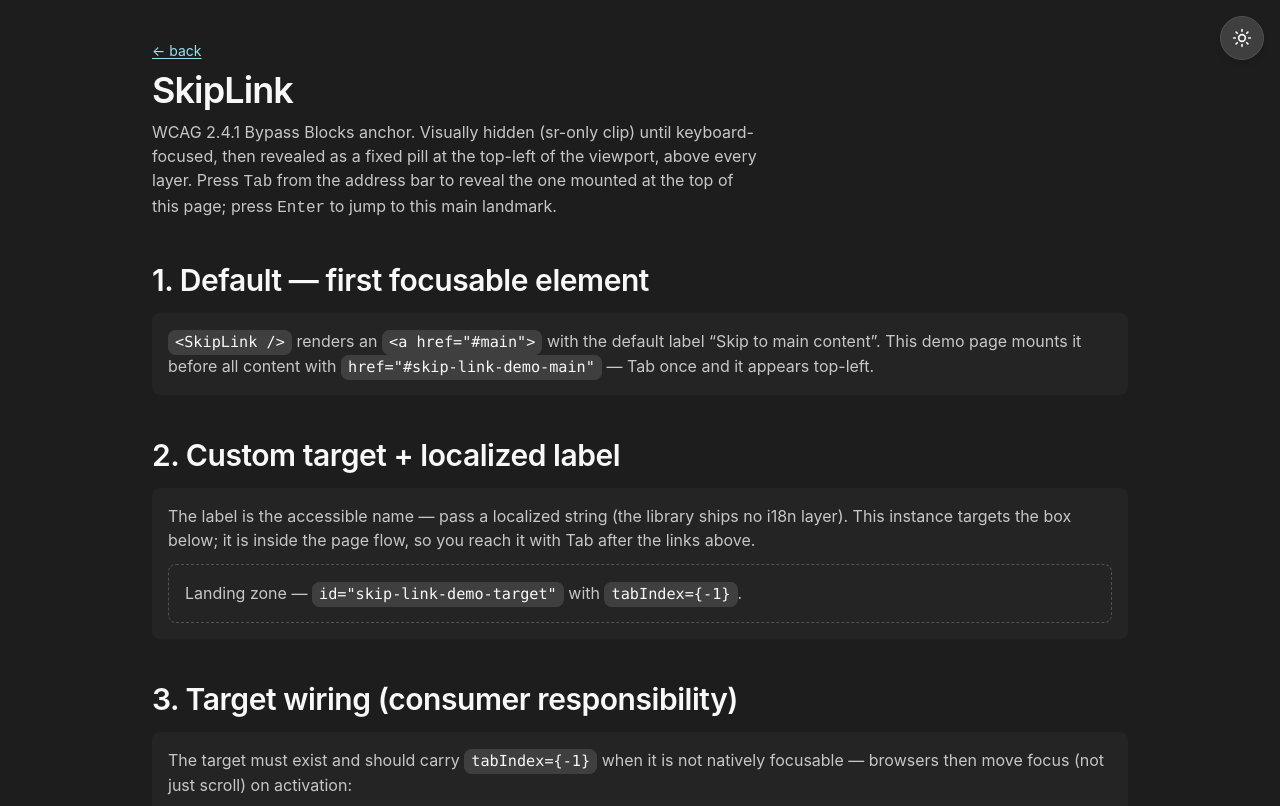
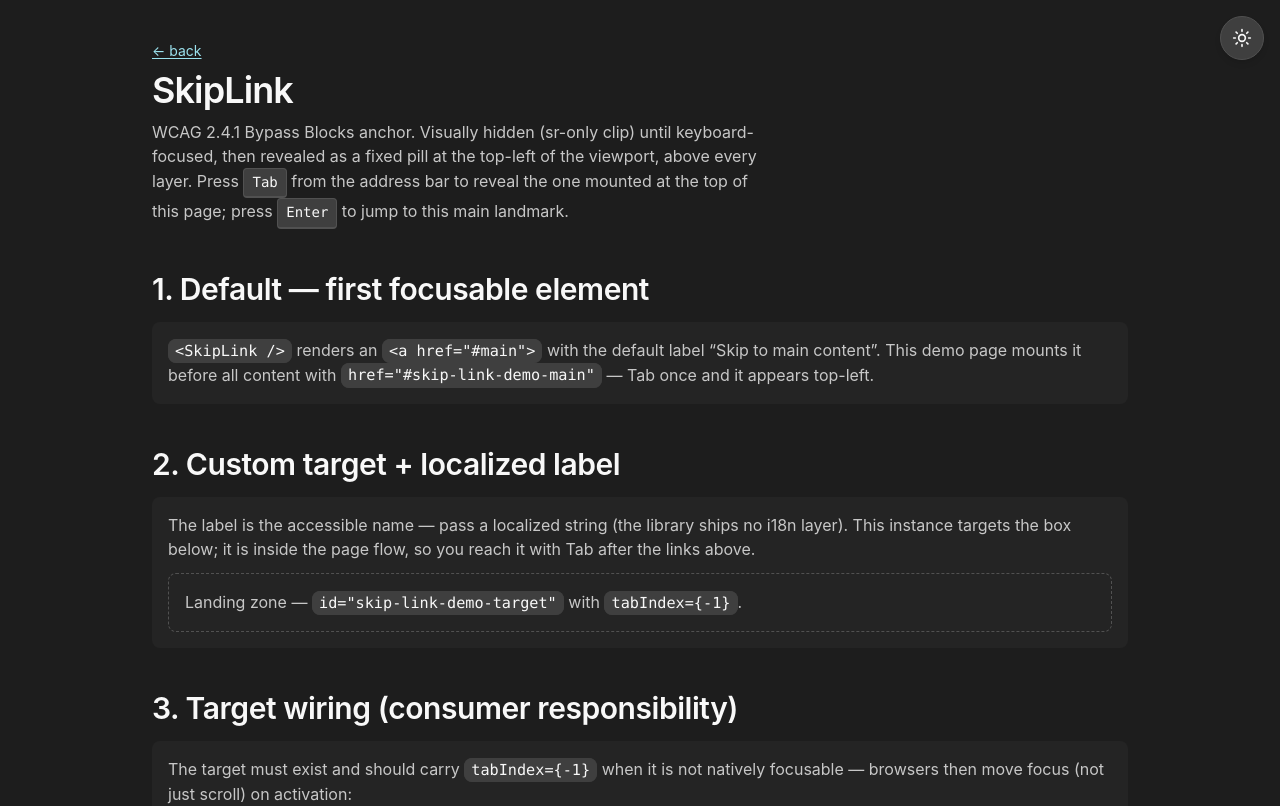
Before and after one commit to JustBleiz/bleizlabs-ui, a Next.js app: page /components/skip-link in a window 1280 px wide. Shown: the top 806 px of the page. Built offline with nearby package versions, Linux system fonts and the light colour scheme.

Commit message:
fix(E08): evaluator iter-1 closure — runnable @example, focus-visible rationale in @notes, VisuallyHidden cross-ref, lib Kbd in demo

```diff
--- a/app/components/skip-link/page.tsx
+++ b/app/components/skip-link/page.tsx
@@ -2,6 +2,7 @@ import Link from 'next/link';
 import { Heading } from '@/components/typography/Heading';
 import { Text } from '@/components/typography/Text';
 import { SkipLink } from '@/components/interactive/SkipLink';
+import { Kbd } from '@/components/specialized/Kbd';
 import styles from './page.module.scss';
 
 export default function SkipLinkPlaygroundPage() {
@@ -22,8 +23,8 @@ export default function SkipLinkPlaygroundPage() {
           <p className={styles.intro}>
             WCAG 2.4.1 Bypass Blocks anchor. Visually hidden (sr-only clip) until keyboard-focused,
             then revealed as a fixed pill at the top-left of the viewport, above every layer. Press{' '}
-            <kbd>Tab</kbd> from the address bar to reveal the one mounted at the top of this page;
-            press <kbd>Enter</kbd> to jump to this main landmark.
+            <Kbd>Tab</Kbd> from the address bar to reveal the one mounted at the top of this page;
+            press <Kbd>Enter</Kbd> to jump to this main landmark.
           </p>
         </header>
 
--- a/components/utils/VisuallyHidden/VisuallyHidden.tsx
+++ b/components/utils/VisuallyHidden/VisuallyHidden.tsx
@@ -20,8 +20,8 @@ import styles from './VisuallyHidden.module.scss';
  * @a11y    Content remains in the accessibility tree and is announced by
  *          screen readers. Focusable children (e.g. skip links) become
  *          visible on focus via the consumer's own `:focus-visible` styling
- *          — VisuallyHidden does NOT auto-reveal on focus; reach for an
- *          intentional skip-link wrapper when that pattern is needed.
+ *          — VisuallyHidden does NOT auto-reveal on focus; reach for the
+ *          `SkipLink` atom (interactive/) when that pattern is needed.
  *
  * @example accessible chart label
  * <Chart>
```
Also changed, not shown: components/interactive/SkipLink/SkipLink.tsx (+7 -3 lines).
